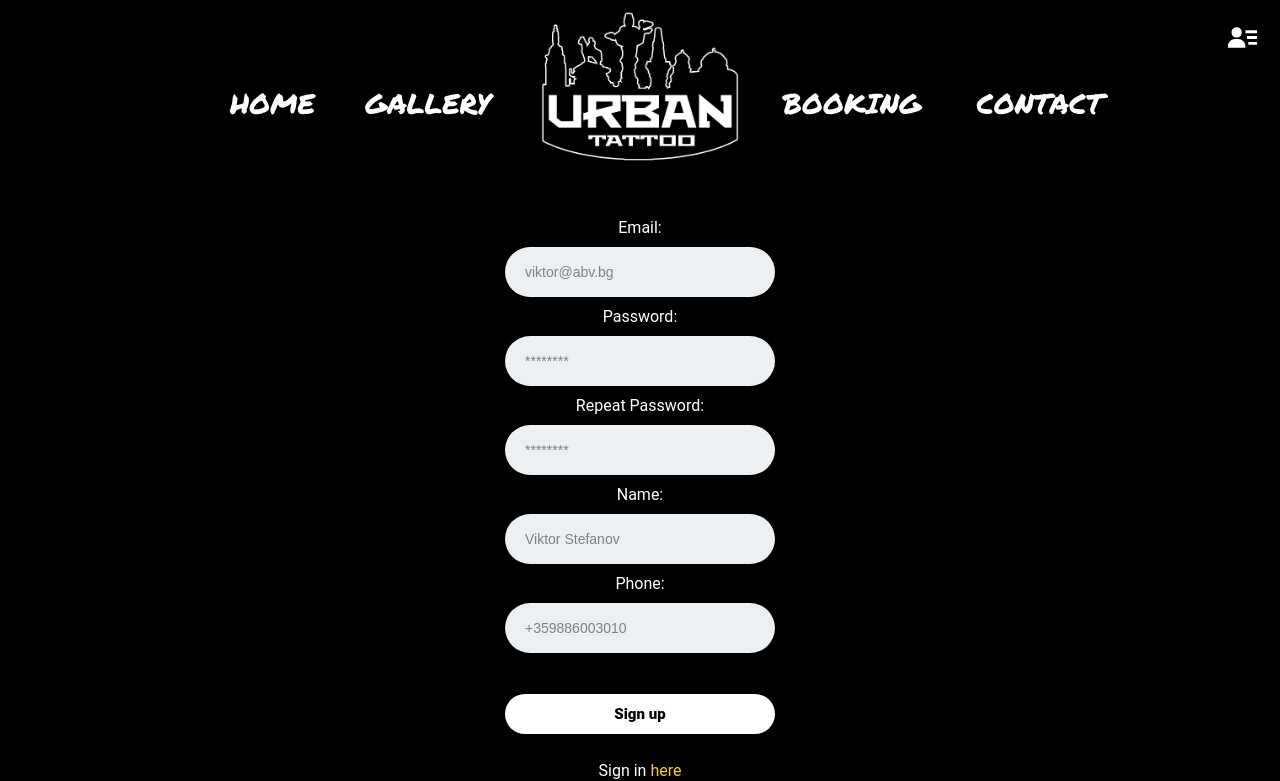
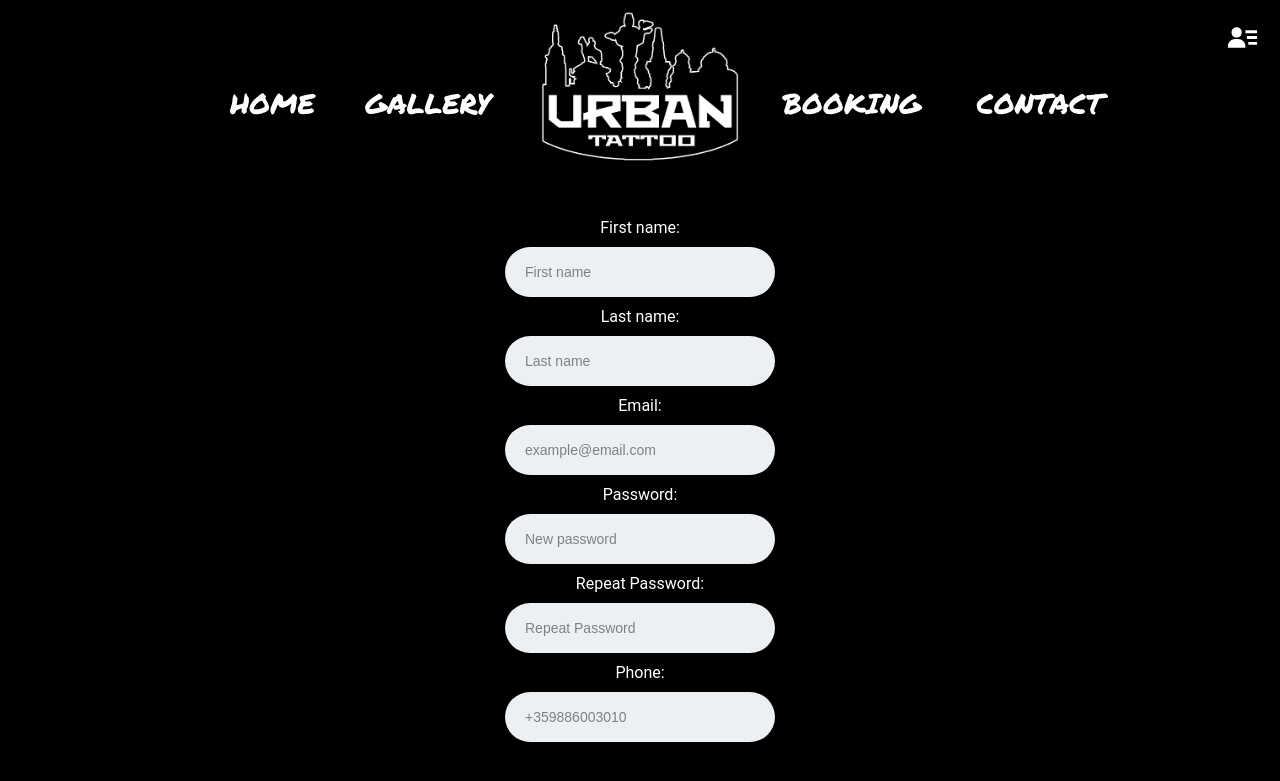
Before and after one commit to viiktorstefanov/Urban-Tattoo-React, a React (Create React App) app: page /register in a window 1280 px wide. Shown: the top 781 px of the page. Built offline with nearby package versions, Linux system fonts and the light colour scheme.

Commit message:
firstName and lastName added to forms.

```diff
--- a/src/components/EditProfilePage/EditProfilePage.js
+++ b/src/components/EditProfilePage/EditProfilePage.js
@@ -5,9 +5,12 @@ import { FiEdit } from 'react-icons/fi';
 
 export default function EditProfilePage() {
     const [userInfo, setUserInfo] = useState({
-        name: '',
+        firstName: '',
+        lastName: '',
         phone: ''
     });
+
+    //use effect(get from server) => setUserInfo(result)
 
     const onChangeHandler = (e) => {
         setUserInfo(state => ({...state, [e.target.name] : e.target.value}));
@@ -22,8 +25,13 @@ export default function EditProfilePage() {
                 </div>
 
                 <div>
-                    <label className={styles.label} htmlFor="name">Name:</label>
-                    <input className={styles.input} id="name" name="name" type="text" value={userInfo.name} onChange={onChangeHandler}/>
+                    <label className={styles.label} htmlFor="name">First name:</label>
+                    <input className={styles.input} id="firstName" name="firstName" type="text" value={userInfo.firstName} onChange={onChangeHandler}/>
+                </div>
+
+                <div>
+                    <label className={styles.label} htmlFor="name">Last name:</label>
+                    <input className={styles.input} id="lastName" name="lastName" type="text" value={userInfo.lastName} onChange={onChangeHandler}/>
                 </div>
 
                 <div>
--- a/src/components/HomePage/HomePage.js
+++ b/src/components/HomePage/HomePage.js
@@ -10,7 +10,7 @@ export default function homePage() {
                     <div className={styles.artist}>
                         <img src="assets/images/artists/artist1.jpg" alt="artist" />
                         <h3>Stella</h3>
-                        <span className={styles['artist-info']}>Stella is very talanted artist, who graduated from the art academy! She has over 8 years of experience in tattooing and hers work is amazing!</span>
+                        <span className={styles['artist-info']}>Stella is very talanted artist, who graduated from the art academy! She has over 8 years of experience in tattooing and hers work is amazing.</span>
                     </div>
                     <div className={styles.artist}>
                         <img src="assets/images/artists/artist2.jpg" alt="artist" />
--- a/src/components/LoginPage/LoginPage.js
+++ b/src/components/LoginPage/LoginPage.js
@@ -17,7 +17,7 @@ export default function LoginPage() {
             <form className={styles.loginForm} onSubmit={(e) => { e.preventDefault(); console.log(userInfo) }}>
                 <div>
                     <label htmlFor="email">Email:</label>
-                    <input onChange={onChangeHandler} id="email" name="email" type="text" placeholder="viktor@abv.bg" value={userInfo.email} />
+                    <input onChange={onChangeHandler} id="email" name="email" type="text" placeholder="example@email.com" value={userInfo.email} />
                 </div>
                 <div>
                     <label htmlFor="password">Password:</label>
--- a/src/components/Profile/Profile.module.css
+++ b/src/components/Profile/Profile.module.css
@@ -27,6 +27,7 @@
   background: #fff;
   transform: rotate(45deg);
 }
+
 .dropdown-menu{
   position: absolute;
   top: 70px;
--- a/src/components/ProfilePage/ProfilePage.js
+++ b/src/components/ProfilePage/ProfilePage.js
@@ -12,8 +12,12 @@ export default function ProfilePage() {
                     <p className={styles['user-info-email']}>gosho@abv.bg</p>
                 </span>
                 <span className={styles['user-info']}>
-                    <p className={styles['user-info-category']}>Name: </p>
+                    <p className={styles['user-info-category']}>First name: </p>
                     <p className={styles['user-info-name']}>Gosho</p>
+                </span>
+                <span className={styles['user-info']}>
+                    <p className={styles['user-info-category']}>Last name: </p>
+                    <p className={styles['user-info-name']}>Petrov</p>
                 </span>
                 <span className={styles['user-info']}>
                     <p className={styles['user-info-category']}>Phone: </p>
--- a/src/components/ProfilePage/ProfilePage.module.css
+++ b/src/components/ProfilePage/ProfilePage.module.css
@@ -2,7 +2,7 @@
     margin-top: 2%;
     margin-bottom: 5%;
     width: 300px;
-    height: 350px;
+    height: 400px;
 }
 .profile-wrapper{
     display: flex;
@@ -35,7 +35,11 @@
     padding: 5%;
     margin-bottom: 10%;
     width: 80%;
-    border-bottom: 1px solid rgb(174, 171, 171, 0.1);
+    border-bottom: 2px solid rgba(255, 255, 255, 0.519);
+    border-top: 2px solid rgba(255, 255, 255, 0.519);
+    /* border-left: 2px solid rgba(255, 255, 255, 0.719); */
+    /* border-right: 2px solid rgba(255, 255, 255, 0.719); */
+    border-radius: 8px;
 }
 .user-info-category{
     font-size: 16px;
--- a/src/components/RegisterPage/RegisterPage.js
+++ b/src/components/RegisterPage/RegisterPage.js
@@ -4,10 +4,11 @@ import { Link } from 'react-router-dom';
 
 export default function RegisterPage() {
     const [userInfo, setUserInfo] = useState({
+        firstName: '',
+        lastName: '',
         email: '',
         password: '',
         repeatPassword: '',
-        name: '',
         phone: '',
     });
 
@@ -19,24 +20,31 @@ export default function RegisterPage() {
         <section id="registerPage" className={styles.registerPage}>
             <form onSubmit={(e) => { e.preventDefault(); console.log(userInfo) }} className={styles.registerForm}>
                 <div>
+                    <label className={styles.label} htmlFor="name">First name:</label>
+                    <input className={styles.input} onChange={onChangeHandler} id="firstName" name="firstName" type="text" placeholder="First name" value={userInfo.firstName}/>
+                </div>
+
+                <div>
+                    <label className={styles.label} htmlFor="name">Last name:</label>
+                    <input className={styles.input} onChange={onChangeHandler} id="lastName" name="lastName" type="text" placeholder="Last name" value={userInfo.lastName}/>
+                </div>
+
+                <div>
                     <label className={styles.label} htmlFor="email">Email:</label>
-                    <input onChange={onChangeHandler} className={styles.input} id="email" name="email" type="text" value={userInfo.email} placeholder="viktor@abv.bg" />
+                    {/* example mail placeholder */}
+                    <input onChange={onChangeHandler} className={styles.input} id="email" name="email" type="text" value={userInfo.email} placeholder="example@email.com" />
                 </div>
 
                 <div>
                     <label className={styles.label} htmlFor="password">Password:</label>
-                    <input className={styles.input} onChange={onChangeHandler} id="password" name="password" type="password" placeholder="********" value={userInfo.password}/>
+                    <input className={styles.input} onChange={onChangeHandler} id="password" name="password" type="password" placeholder="New password" value={userInfo.password}/>
                 </div>
 
                 <div>
                     <label className={styles.label} htmlFor="repeatPassword">Repeat Password:</label>
-                    <input className={styles.input} onChange={onChangeHandler} id="repeatPassword" name="repeatPassword" type="password" placeholder="********" value={userInfo.repeatPassword}/>
+                    <input className={styles.input} onChange={onChangeHandler} id="repeatPassword" name="repeatPassword" type="password" placeholder="Repeat Password" value={userInfo.repeatPassword}/>
                 </div>
 
-                <div>
-                    <label className={styles.label} htmlFor="name">Name:</label>
-                    <input className={styles.input} onChange={onChangeHandler} id="name" name="name" type="text" placeholder="Viktor Stefanov" value={userInfo.name}/>
-                </div>
 
                 <div>
                     <label className={styles.label} htmlFor="phone">Phone:</label>
--- a/src/components/RegisterPage/RegisterPage.module.css
+++ b/src/components/RegisterPage/RegisterPage.module.css
@@ -11,7 +11,7 @@
   text-align: center;
   position: relative;
   width: 350px;
-  height: 600px;
+  height: 700px;
   border-radius: 20px;
   padding: 40px;
   box-sizing: border-box;
```
